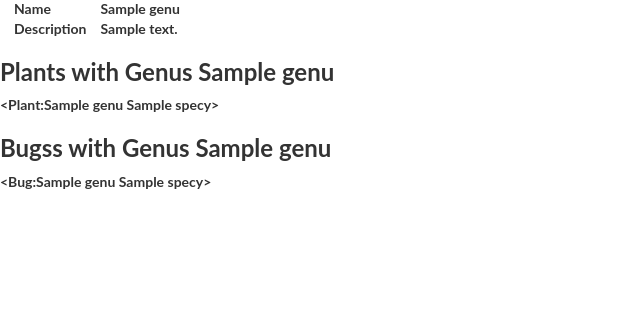
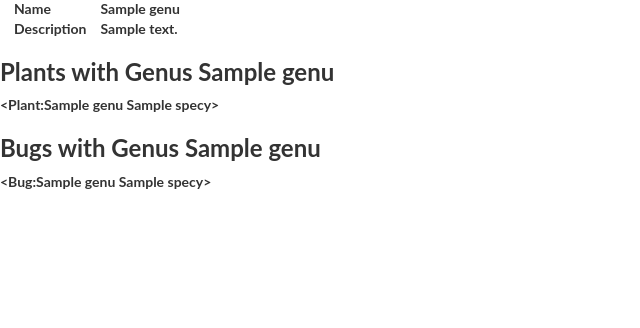
Before and after one commit to TomOwens321/bbb-db, a Flask app: page /genus/show/1 in a window 1280 px wide. Shown: the part 154-482 px from the top of the page, without its empty margins (0-640 px from the left). Run offline with Flask 2, Linux system fonts and the light colour scheme; tables that the repository leaves empty hold one stand-in row (values such as "Sample post"); some libraries are stand-ins or nearby versions.

Commit message:
Copy pasta typo

```diff
--- a/bbb/templates/genus/show.html
+++ b/bbb/templates/genus/show.html
@@ -25,7 +25,7 @@
 {% endif %}
 {% if item.bugs %}
     <div id="bugs">
-        <h3>Bugss with Genus {{ item.name }}</h3>
+        <h3>Bugs with Genus {{ item.name }}</h3>
         {% for bug in bugs %}
         {{ bug }}<br/>
         {% endfor %}
--- a/bbb/templates/species/show.html
+++ b/bbb/templates/species/show.html
@@ -25,7 +25,7 @@
 {% endif %}
 {% if item.bugs %}
     <div id="bugs">
-        <h3>Bugss with Species {{ item.name }}</h3>
+        <h3>Bugs with Species {{ item.name }}</h3>
         {% for bug in bugs %}
         {{ bug }}<br/>
         {% endfor %}
```
